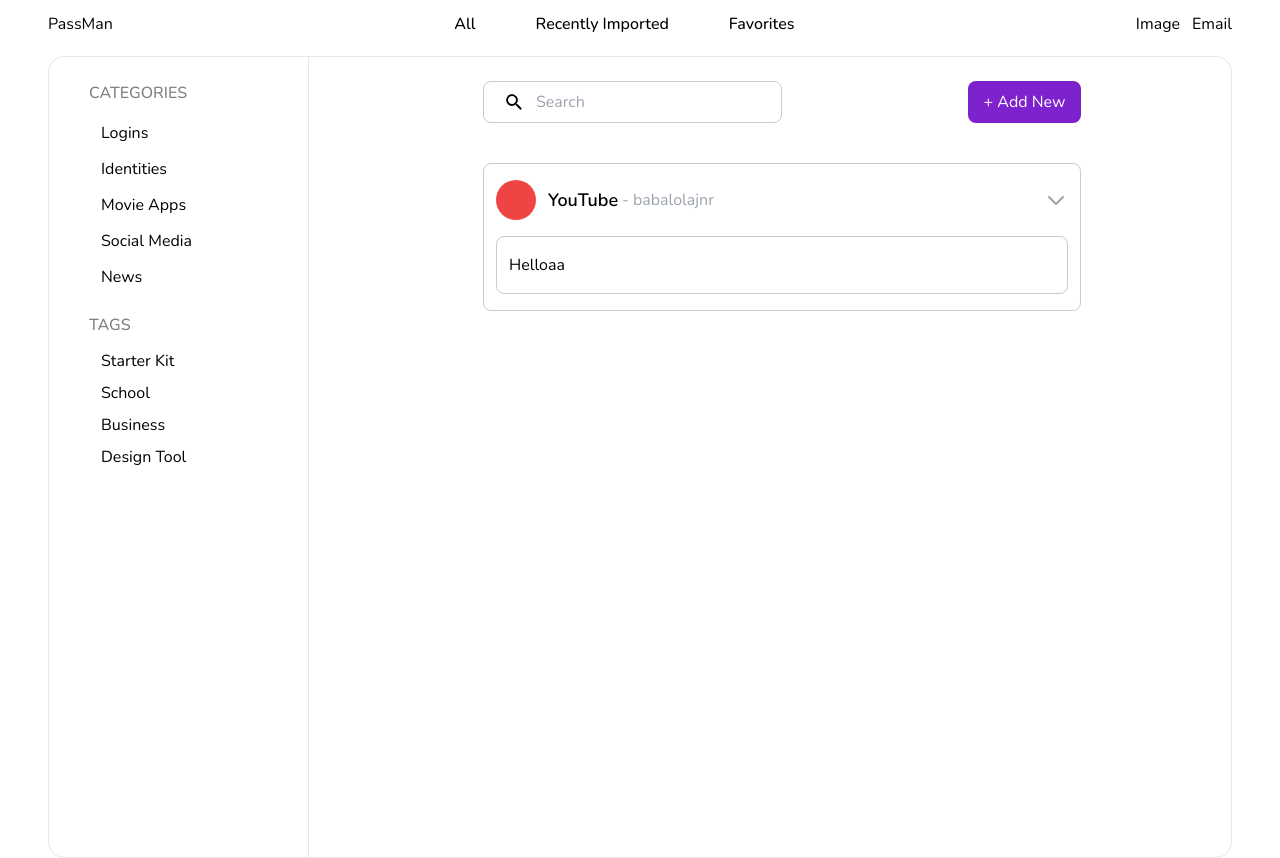
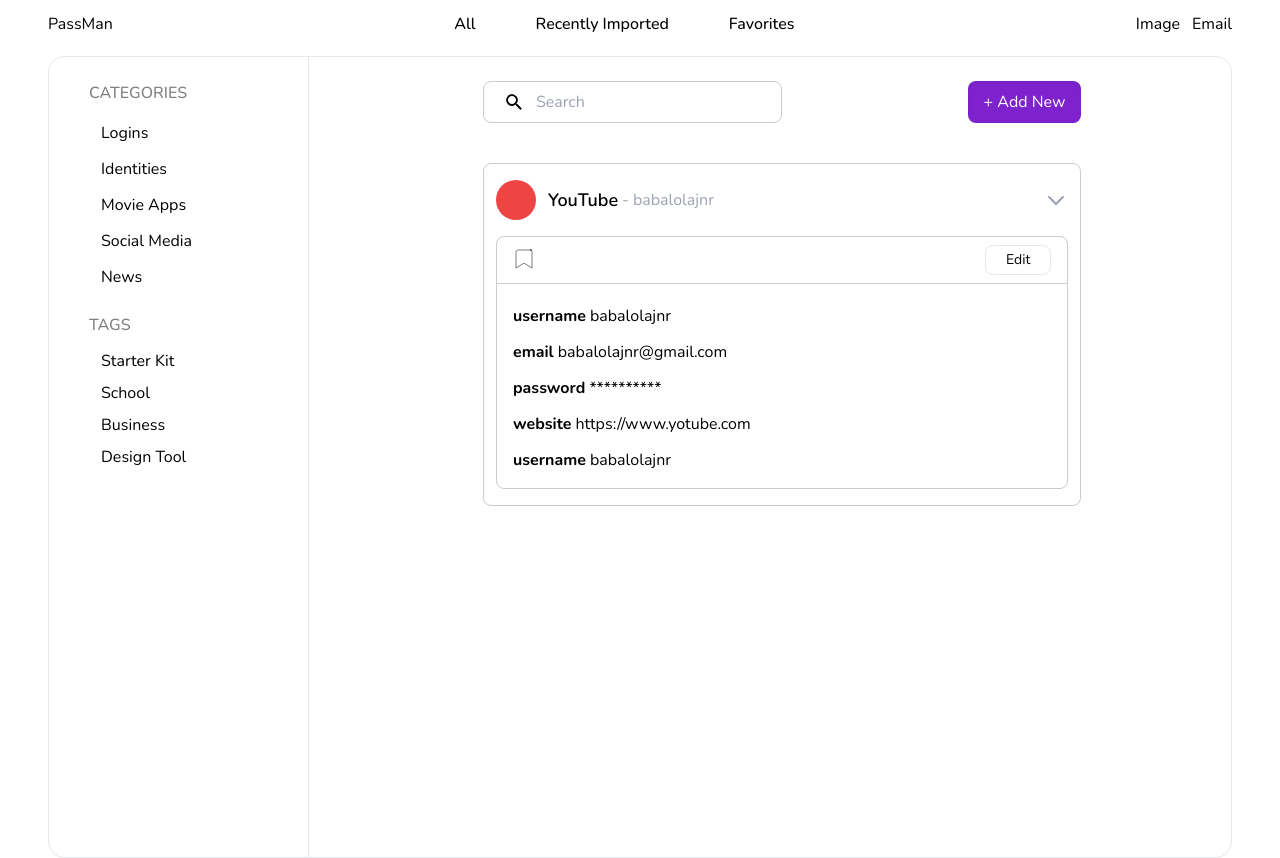
Before and after one commit to babalolajnr/password_manager, a SvelteKit app in the folder client/: page /dashboard/all in a window 1280 px wide. Built offline with nearby package versions, Linux system fonts and the light colour scheme.

Commit message:
feat: add password card

```diff
--- a/client/src/routes/dashboard/all/+page.svelte
+++ b/client/src/routes/dashboard/all/+page.svelte
@@ -1,3 +1,11 @@
+<script lang="ts">
+	let open = false;
+
+	function toggle() {
+		open = !open;
+	}
+</script>
+
 <ul>
 	<li class="border border-black border-opacity-20 rounded-lg py-4 px-3 flex flex-col gap-4">
 		<div class="lg:flex justify-between">
@@ -14,9 +22,9 @@
 			<div class="flex">
 				<!-- Collapse Icon -->
 				<div class="flex justify-end">
-					<button class="focus:outline-none">
+					<button class="focus:outline-none" on:click={toggle}>
 						<svg
-							class="w-6 h-6 text-gray-400"
+							class={'w-6 h-6 text-gray-400 duration-200' + (open ? ' transform rotate-180 ' : '')}
 							fill="none"
 							stroke-linecap="round"
 							stroke-linejoin="round"
@@ -30,8 +38,56 @@
 				</div>
 			</div>
 		</div>
-        <div class="border border-black border-opacity-20 rounded-lg py-4 px-3">
-            Helloaa
-        </div>
+		<div class="flex flex-col border border-black border-opacity-20 rounded-lg">
+			<div class="flex items-center justify-between border-b border-black border-opacity-20 px-4 py-2">
+				<div class="flex gap-2">
+					<!-- Bookmark Icon -->
+					<svg xmlns="http://www.w3.org/2000/svg" viewBox="0 0 24 24" width="24" height="24">
+						<path
+							d="M19 2H5c-1.1 0-2 .9-2 2v16l8-4.86L19 20V4c0-1.1-.9-2-2-2z"
+							fill="none"
+							stroke="currentColor"
+							stroke-opacity="0.5"
+						/>
+					</svg>
+				</div>
+				<div>
+					<!-- Edit button -->
+					<button class="focus:outline-none border py-1 px-5 rounded-lg text-sm">
+						Edit
+					</button>
+				</div>
+			</div>
+			<div class="px-4">
+				<div class="pt-5 pb-4">
+					<ul class="flex flex-col gap-3">
+						<li>
+							<span class="font-bold">username</span>
+							<span>babalolajnr</span>
+						</li>
+						<li>
+							<span class="font-bold">email</span>
+							<span>babalolajnr@gmail.com</span>
+						</li>
+						<li>
+							<span class="font-bold">password</span>
+							<span>**********</span>
+						</li>
+						<li>
+							<span class="font-bold">website</span>
+							<span>https://www.yotube.com</span>
+						</li>
+						<li>
+							<span class="font-bold">username</span>
+							<span>babalolajnr</span>
+						</li>
+					</ul>
+					<ul />
+				</div>
+			</div>
+		</div>
 	</li>
 </ul>
+
+<style>
+</style>
```
